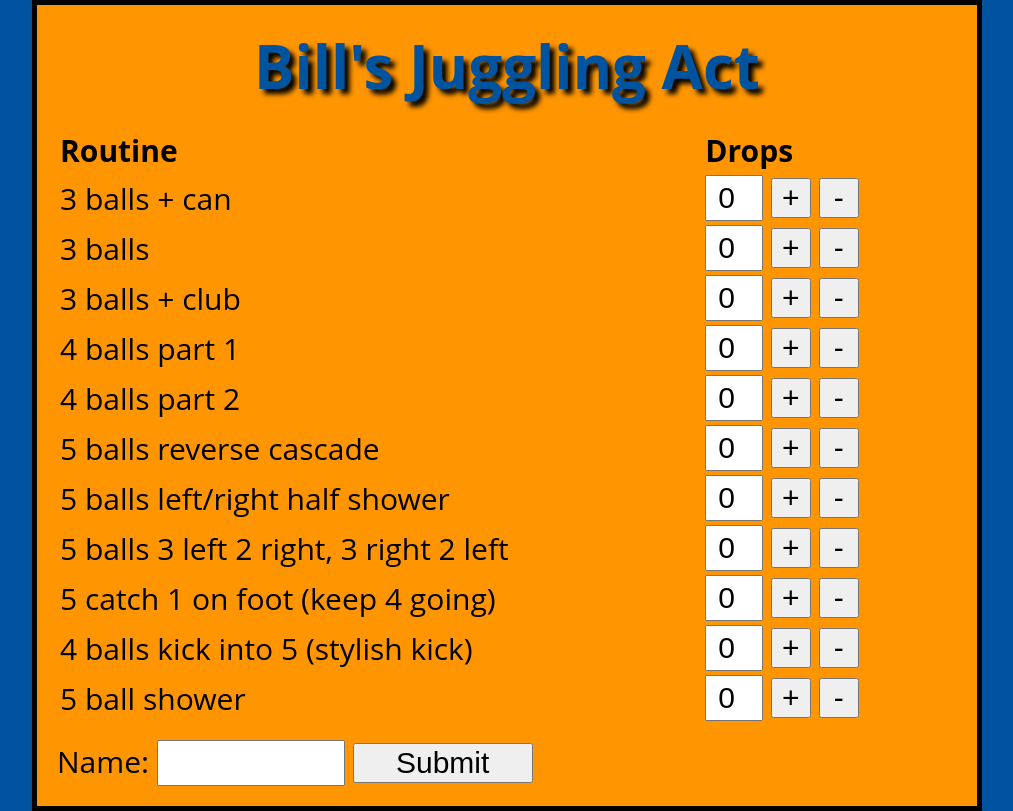
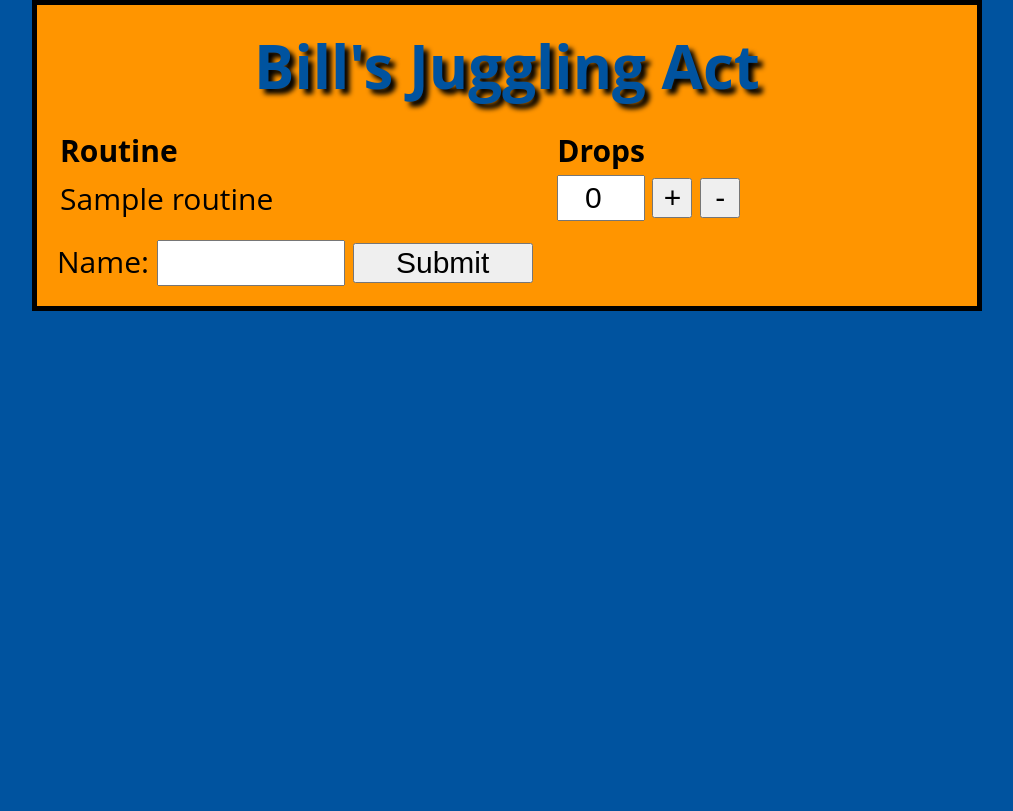
Before and after one commit to BillPJ7/www.jugact.com, a Django app: template jughead4/templates/jughead4/index.html in a window 1280 px wide. Shown: the whole page, without its empty margins (133-1146 px from the left). After the commit the page ends 311 px from the top, so only its background shows below. Run offline with Django 3.2, Linux system fonts and the light colour scheme; the template is opened without the code that fills it: most values are stand-ins (such as "Sample title", 1, 10 or a date in 2020).

Commit message:
consolodate index.html

```diff
--- a/jughead4/templates/jughead4/confirm.html
+++ b/jughead4/templates/jughead4/confirm.html
@@ -12,6 +12,7 @@
         <th>Routine</th>
         <th>Drops</th>
       </tr>
+
     {% for p in my_post %}
       <tr>
         <td>3 balls + can</td>
--- a/jughead4/templates/jughead4/index.html
+++ b/jughead4/templates/jughead4/index.html
@@ -11,8 +11,10 @@
 <body>
 <form action="{% url 'jughead4:index' %}" method="post">
 {% csrf_token %}
+
 <script>
 function PlusMinus(ElemID, PlusMinus){
+// Add or subtract 1 from guess, can't go below 0 or over 5
     let t=document.getElementById(ElemID);
     let v=Number(t.value);
     if(v+PlusMinus<6 && v+PlusMinus>-1){
@@ -25,97 +27,20 @@ function PlusMinus(ElemID, PlusMinus){
 
       <tr>
         <th>Routine</th>
+        <td></td> <!--Why was this needed when I added the loop?-->
         <th>Drops</th>
       </tr>
+        {% for routine in routines %}
       <tr>
-        <td>3 balls + can</td>
+            <td>{{routine}}<td>
+            <td>
+              <input type="number" id="R{{forloop.counter}}" name="R{{forloop.counter}}" min="0" max="5" value="0">
+              <button type="button" onclick="PlusMinus('R{{forloop.counter}}', 1)" id="B{{forloop.counter}}" name="B" style="height:40px;width:40px">+</button>
+              <button type="button" onclick="PlusMinus('R{{forloop.counter}}', -1)" id="b{{forloop.counter}}" name="b" style="height:40px;width:40px">-</button>
+            </td>
+          </tr>
+        {% endfor %}
 
-        <td>
-          <input type="number" id="R1" name="R1" min="0" max="5" value="0">
-          <button type="button" onclick="PlusMinus('R1', 1)" id="B1" name="B1" style="height:40px;width:40px">+</button>
-          <button type="button" onclick="PlusMinus('R1', -1)" id="b1" name="b1" style="height:40px;width:40px">-</button>
-        </td>
-      </tr>
-      <tr>
-        <td>3 balls</td>
-        <td>
-          <input type="number" id="R2" name="R2" min="0" max="5" value="0">
-          <button type="button" onclick="PlusMinus('R2', 1)" id="B2" name="B2" style="height:40px;width:40px">+</button>
-          <button type="button" onclick="PlusMinus('R2', -1)" id="b2" name="b2" style="height:40px;width:40px">-</button>
-        </td>
-      </tr>
-      <tr>
-        <td>3 balls + club</td>
-        <td>
-          <input type="number" id="R3" name="R3" min="0" max="5" value="0">
-          <button type="button" onclick="PlusMinus('R3', 1)" id="B3" name="B3" style="height:40px;width:40px">+</button>
-          <button type="button" onclick="PlusMinus('R3', -1)" id="b3" name="b3" style="height:40px;width:40px">-</button>
-        </td>
-      </tr>
-      <tr>
-        <td>4 balls part 1</td>
-        <td>
-          <input type="number" id="R4" name="R4" min="0" max="5" value="0">
-          <button type="button" onclick="PlusMinus('R4', 1)" id="B4" name="B4" style="height:40px;width:40px">+</button>
-          <button type="button" onclick="PlusMinus('R4', -1)" id="b4" name="b4" style="height:40px;width:40px">-</button>
-        </td>
-      </tr>
-      <tr>
-        <td>4 balls part 2</td>
-        <td>
-          <input type="number" id="R5" name="R5" min="0" max="5" value="0">
-          <button type="button" onclick="PlusMinus('R5', 1)" id="B5" name="B5" style="height:40px;width:40px">+</button>
-          <button type="button" onclick="PlusMinus('R5', -1)" id="b5" name="b5" style="height:40px;width:40px">-</button>
-        </td>
-      </tr>
-      <tr>
-        <td>5 balls reverse cascade</td>
-        <td>
-          <input type="number" id="R6" name="R6" min="0" max="5" value="0">
-          <button type="button" onclick="PlusMinus('R6', 1)" id="B6" name="B6" style="height:40px;width:40px">+</button>
-          <button type="button" onclick="PlusMinus('R6', -1)" id="b6" name="b6" style="height:40px;width:40px">-</button>
-        </td>
-      </tr>
-      <tr>
-        <td>5 balls left/right half shower</td>
-        <td>
-          <input type="number" id="R7" name="R7" min="0" max="5" value="0">
-          <button type="button" onclick="PlusMinus('R7', 1)" id="B7" name="B7" style="height:40px;width:40px">+</button>
-          <button type="button" onclick="PlusMinus('R7', -1)" id="b7" name="b7" style="height:40px;width:40px">-</button>
-        </td>
-      </tr>
-      <tr>
-        <td>5 balls 3 left 2 right, 3 right 2 left</td>
-        <td>
-          <input type="number" id="R8" name="R8" min="0" max="5" value="0">
-          <button type="button" onclick="PlusMinus('R8', 1)" id="B8" name="B8" style="height:40px;width:40px">+</button>
-          <button type="button" onclick="PlusMinus('R8', -1)" id="b8" name="b8" style="height:40px;width:40px">-</button>
-        </td>
-      </tr>
-      <tr>
-        <td>5 catch 1 on foot (keep 4 going)</td>
-        <td>
-          <input type="number" id="R9" name="R9" min="0" max="5" value="0">
-          <button type="button" onclick="PlusMinus('R9', 1)" id="B9" name="B9" style="height:40px;width:40px">+</button>
-          <button type="button" onclick="PlusMinus('R9', -1)" id="b9" name="b9" style="height:40px;width:40px">-</button>
-        </td>
-      </tr>
-      <tr>
-        <td>4 balls kick into 5 (stylish kick)</td>
-        <td>
-          <input type="number" id="R10" name="R10" min="0" max="5" value="0">
-          <button type="button" onclick="PlusMinus('R10', 1)" id="B10" name="B10" style="height:40px;width:40px">+</button>
-          <button type="button" onclick="PlusMinus('R10', -1)" id="b10" name="b10" style="height:40px;width:40px">-</button>
-        </td>
-      </tr>
-      <tr>
-        <td>5 ball shower</td>
-        <td>
-          <input type="number" id="R11" name="R11" min="0" max="5" value="0">
-          <button type="button" onclick="PlusMinus('R11', 1)" id="B11" name="B11" style="height:40px;width:40px">+</button>
-          <button type="button" onclick="PlusMinus('R11', -1)" id="b11" name="b11" style="height:40px;width:40px">-</button>
-        </td>
-      </tr>
     </table>
     <p></p>
     <!--<script src="scripts/main.js"></script>-->
```
Also changed, not shown: jughead4/views.py (+15 -2 lines), jughead4/models.py (line endings or trailing spaces).
